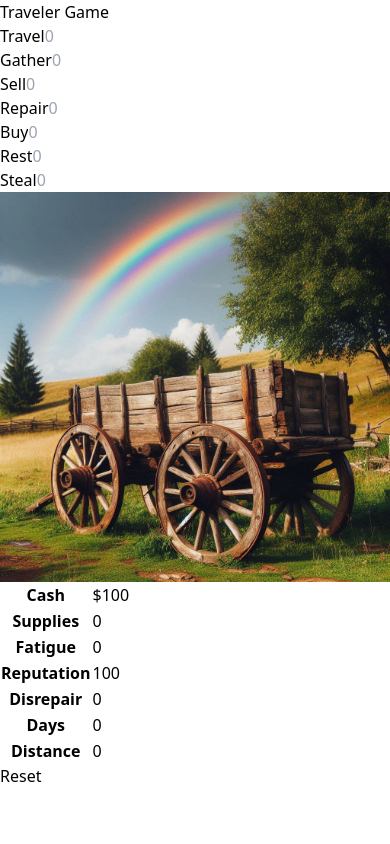
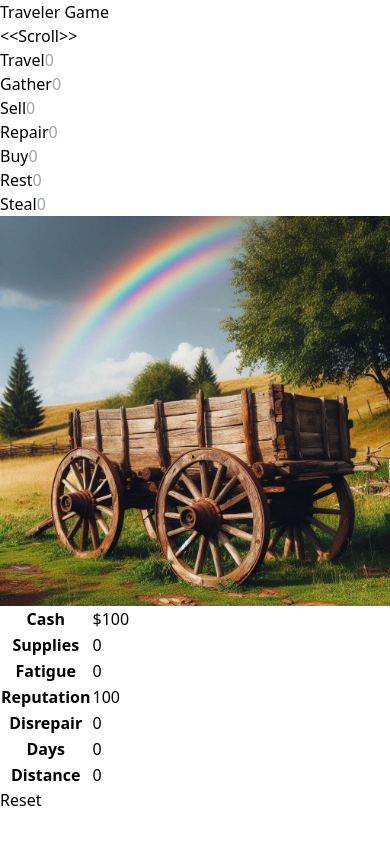
Before and after one commit to richardayikwei/redux-travel-game, a React (Vite) app: page / in a window 390 px wide. Built offline with nearby package versions, Linux system fonts and the light colour scheme.

Commit message:
scroll on mobile view

```diff
--- a/src/features/animation/AnimationCom.tsx
+++ b/src/features/animation/AnimationCom.tsx
@@ -28,7 +28,7 @@ const AnimationCom = () => {
     <div>
       <figure className="flex container mx-auto h-[30rem]">
         <img src={image} alt="" className="h-[30rem] w-[30rem] rounded-2xl" />
-        <img src={image1} alt="" className="h-32 rounded-2xl ml-2" />
+        <img src={image1} alt="" className="md:flex hidden h-32 rounded-2xl ml-2" />
       </figure>
     </div>
   );
--- a/src/features/traveler/GameActionButton.tsx
+++ b/src/features/traveler/GameActionButton.tsx
@@ -95,7 +95,7 @@ export default function GameActionButton({
     <div className="flex flex-col ">
       <button
         type="button"
-        className={` ${gameAction.backgroundColor} rounded-lg border-2 shadow-sm w-20 text-lg hover:bg-orange-500`}
+        className={` ${gameAction.backgroundColor} rounded-lg border-2 shadow-sm w-20 text-lg md:hover:bg-orange-500`}
         onClick={() => onHandleClick(gameAction.name)}
       >
         {gameAction.name}
@@ -126,7 +126,7 @@ export const ResetButton = () => {
       <button
         type="button"
         title="reset button"
-        className="rounded-lg border-2 shadow-sm w-40 h-10 hover:to-orange-500 text-lg bg-gradient-to-r from-green-100 to-green-700 relative top-[-7rem]"
+        className="rounded-lg border-2 shadow-sm w-40 h-10 md:hover:to-orange-500 text-lg bg-gradient-to-r from-green-100 to-green-700 relative md:top-[-7rem] "
         onClick={() => handleReset()}
       >
         Reset
--- a/src/features/traveler/Traveler.tsx
+++ b/src/features/traveler/Traveler.tsx
@@ -40,7 +40,16 @@ const Traveler = () => {
 
   return (
     <section className="container mx-auto w-screen">
-      <div className="flex justify-between mt-5 md:max-w-[100rem]">
+      <div className="text-center md:hidden">
+        <span className="mr-24 animate-pulse text-2xl bold text-blue-600">
+          {"<<"}
+        </span>
+        Scroll
+        <span className="ml-24 animate-pulse text-2xl bold text-blue-600">
+          {">>"}
+        </span>
+      </div>
+      <div className="flex justify-between mt-5 md:max-w-[100rem] overflow-scroll">
         {gameActions.map((gameAction, idx) => {
           return (
             <GameActionButton
```
